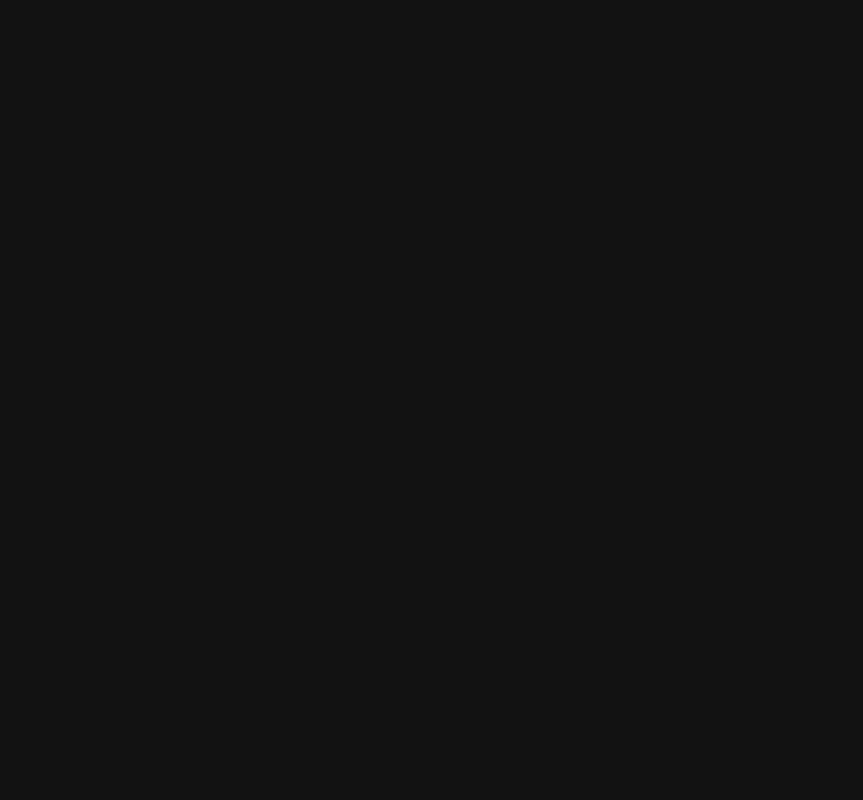
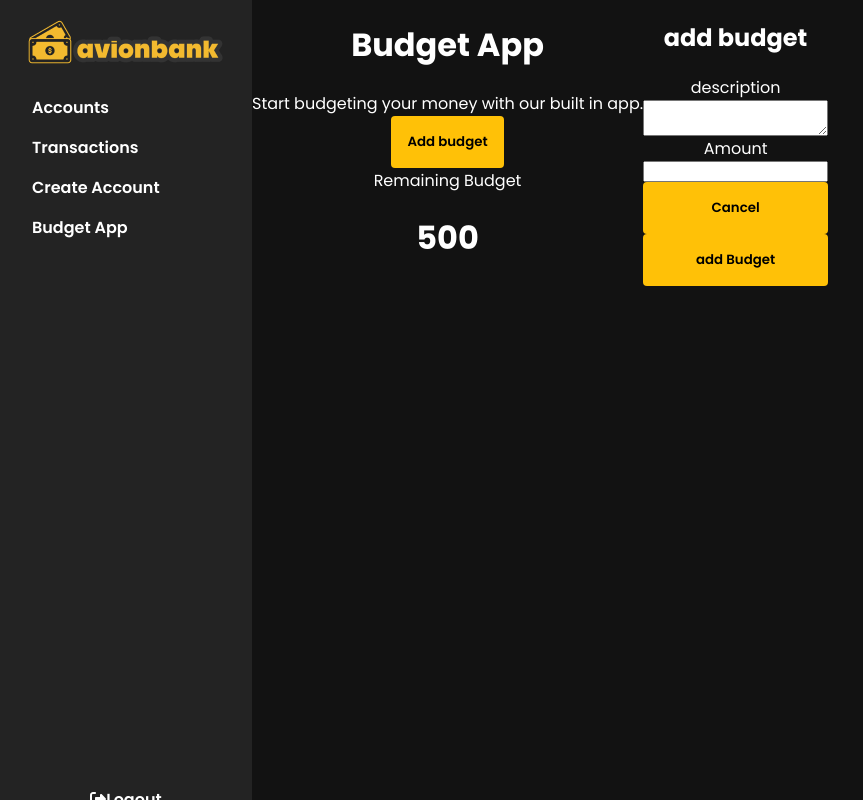
Before and after one commit to mishabalos/banking-app, a React (Create React App) app: page /budget in a window 1280 px wide. Before the commit this address had no page. Shown: the whole page, without its empty margins (0-863 px from the left). Built offline with nearby package versions, Linux system fonts and the light colour scheme; a web font is replaced by a local one.

Commit message:
budget app

```diff
--- a/src/App.js
+++ b/src/App.js
@@ -4,6 +4,7 @@ import Login from './pages/login-page/Login';
 import Home from './pages/home-page/Home';
 import Transaction from './pages/transaction-page/Transaction';
 import UserCreation from './pages/user-creation-page/UserCreation';
+import Budget from './pages/budget-app/Budget';
 import './App.css';
 import accountData from '../src/assets/data/bankUserAccounts.json'
 
@@ -28,6 +29,7 @@ function App() {
             <Route path="/home" element={<Home />} />
             <Route path="/transaction" element={<Transaction />} />
             <Route path="/userCreation" element={<UserCreation />} />
+            <Route path="/budget" element={<Budget />} />
           </Routes>
         </div>
       </div>
--- a/src/components/SideNav/SideNav.jsx
+++ b/src/components/SideNav/SideNav.jsx
@@ -27,6 +27,7 @@ const SideNav = () => {
         <li><a href="/home">Accounts</a></li>
         <li><a href="/transaction">Transactions</a></li>
         <li><a href="/usercreation">Create Account</a></li>
+        <li><a href="/budget">Budget App</a></li>
       </ul>
       </div>
       <div className='sidenav-account'>
--- /dev/null
+++ b/src/pages/budget-app/Budget.jsx
@@ -0,0 +1,49 @@
+import React from "react";
+import SideNav from "../../components/SideNav/SideNav";
+import "./Budget.css"; // Importing the CSS file
+
+
+const Budget = () => {
+  return (
+    <div className="home-container">
+      <div className="sidenav-container">
+        <SideNav />
+      </div>
+
+      <form id="form" class="budget">
+        <h1>Budget App</h1>
+        <div>Start budgeting your money with our built in app.</div>
+        <div id="budget">
+          <div class="budget-menu">
+            <div>
+              <button class="btn2">
+                <i class="bx bx-book-add"></i> Add budget
+              </button>
+            </div>
+            <div>
+              <label>Remaining Budget</label>
+              <h1 class="">500</h1>
+            </div>
+          </div>
+          <div class="budget-body"></div>
+        </div>
+      </form>
+      <div class="overlay">
+        <div class="modal">
+            <form>
+                <h2 class="title">add budget</h2>
+                <label>description</label>
+                <textarea name="title"></textarea>
+                <label>Amount</label>
+                <input type="text" name="amount" autocomplete="off" />
+                <button type="button" class="btn2 btn-muted">Cancel</button>
+                <button type="submit" class="btn2">add Budget</button>
+            </form>
+        </div>
+      </div>
+    </div>
+  );
+};
+
+
+export default Budget;
```
Also changed, not shown: src/pages/budget-app/Budget.css (added).
